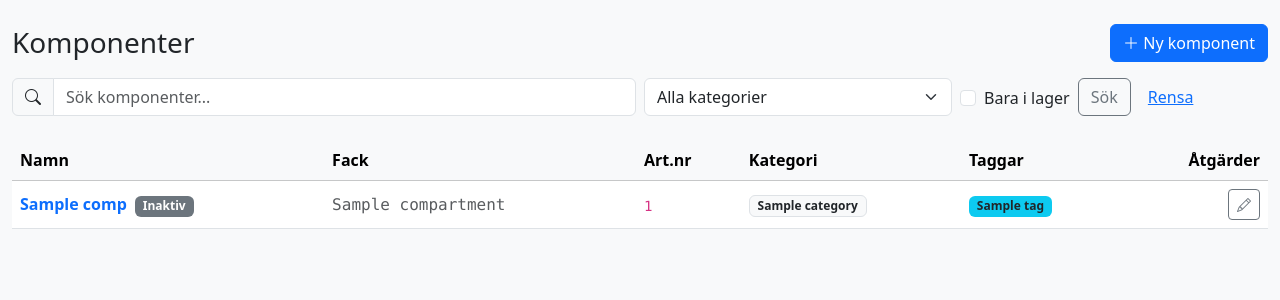
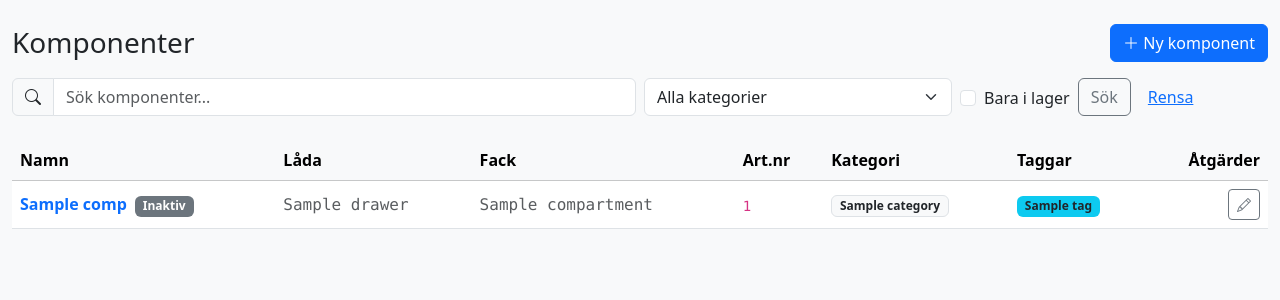
Before and after one commit to callep72/kompis, a FastAPI app: template app/templates/components/list.html in a window 1280 px wide. Shown: the part 56-356 px from the top of the page. Run offline with FastAPI, Linux system fonts and the light colour scheme; the template is opened without the code that fills it: most values are stand-ins (such as "Sample title", 1, 10 or a date in 2020).

Commit message:
Add drawer label column to component list
Eagerly load compartment.drawer and show L-label in col 2,
F-label in col 3.

Co-Authored-By: Claude Sonnet 4.6 <noreply@anthropic.com>

```diff
--- a/app/services/component_service.py
+++ b/app/services/component_service.py
@@ -1,6 +1,6 @@
 from sqlalchemy import or_, func
 from sqlalchemy.orm import Session, joinedload
-from app.models.models import Component, Stock
+from app.models.models import Component, Compartment, Stock
 from app.schemas.schemas import ComponentCreate, ComponentUpdate
 
 
@@ -36,7 +36,9 @@ def get_all(
     return (
         query.options(
             joinedload(Component.category),
-            joinedload(Component.stock).joinedload(Stock.compartment),
+            joinedload(Component.stock)
+            .joinedload(Stock.compartment)
+            .joinedload(Compartment.drawer),
         )
         .order_by(Component.name)
         .offset(skip)
--- a/app/templates/components/list.html
+++ b/app/templates/components/list.html
@@ -46,6 +46,7 @@
         <thead class="table-light">
             <tr>
                 <th>Namn</th>
+                <th>Låda</th>
                 <th>Fack</th>
                 <th>Art.nr</th>
                 <th>Kategori</th>
@@ -59,6 +60,11 @@
                 <td>
                     <a href="/components/{{ comp.id }}" class="fw-semibold text-decoration-none">{{ comp.name }}</a>
                     {% if not comp.active %}<span class="badge bg-secondary ms-1">Inaktiv</span>{% endif %}
+                </td>
+                <td class="font-monospace">
+                    {% for s in comp.stock %}
+                    <span class="text-muted">{{ s.compartment.drawer.label if s.compartment and s.compartment.drawer else '–' }}</span>{% if not loop.last %}, {% endif %}
+                    {% else %}–{% endfor %}
                 </td>
                 <td class="font-monospace">
                     {% for s in comp.stock %}
```
